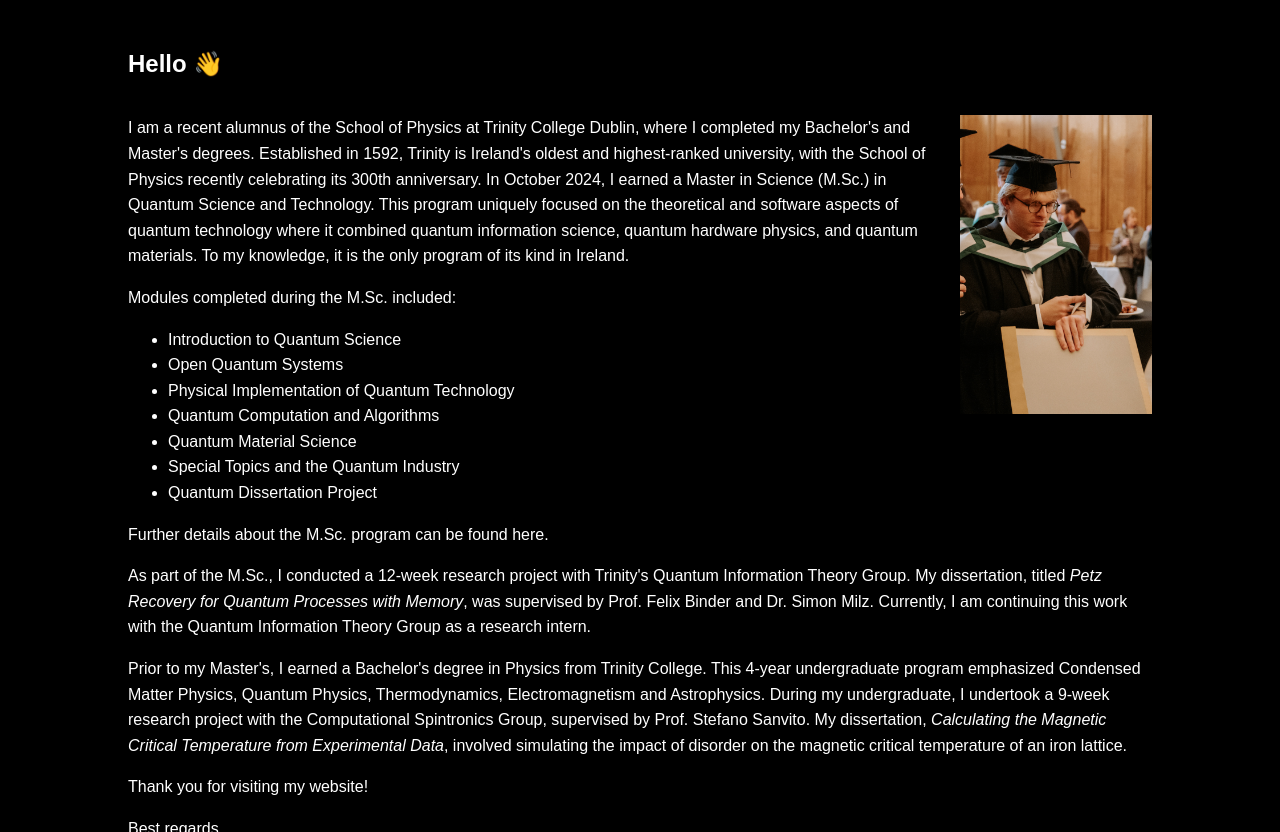
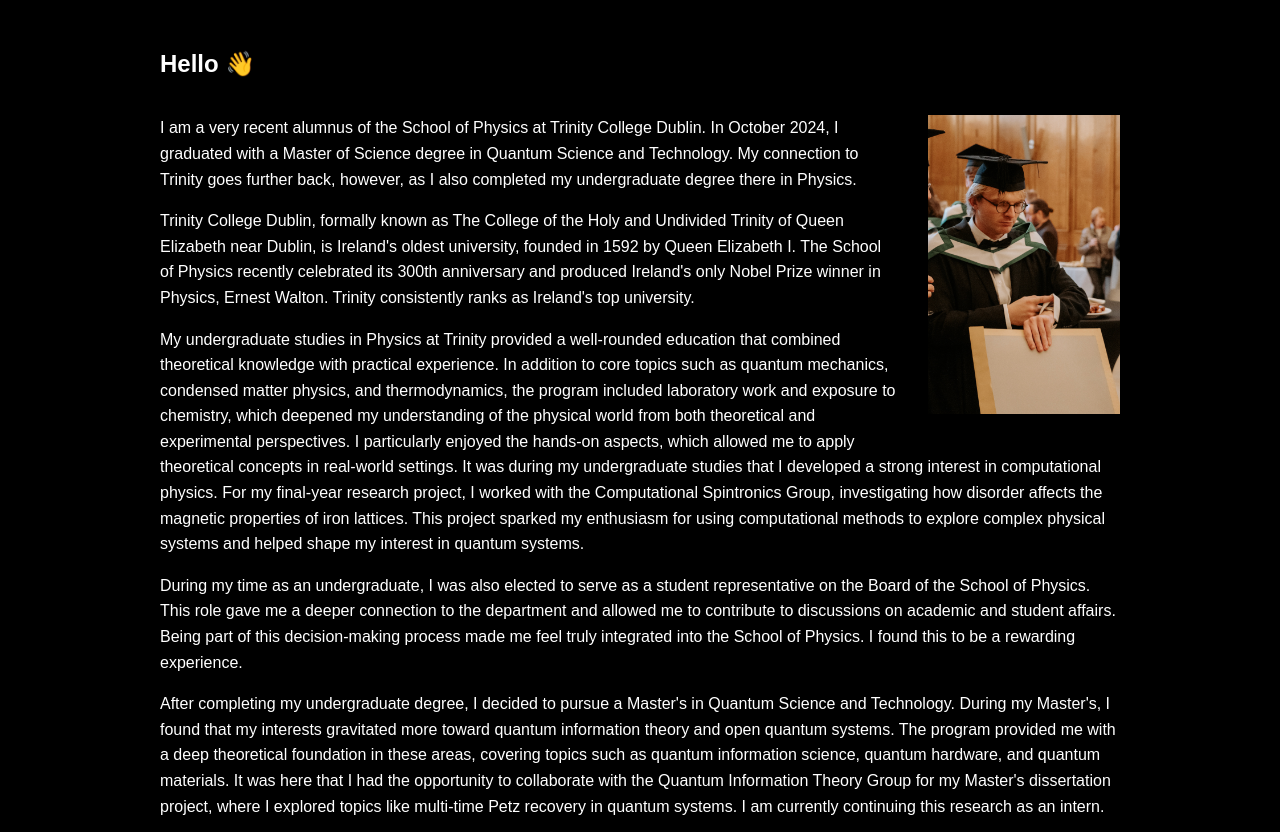
Before and after one commit to dillon-broaders/dillon-broaders.github.io, a plain HTML site: page about.html in a window 1280 px wide. Shown: the part 112-944 px from the top of the page. Drawn offline with Linux system fonts and the light colour scheme.

Commit message:
updated bio

```diff
--- a/about.html
+++ b/about.html
@@ -26,44 +26,46 @@
     <section class="about-container">
         <h2>Hello &#128075;</h2>
         <img src="me.png" class="profile-image" alt="Dillon Broaders">
-        <p>
-          I am a recent alumnus of the School of Physics at Trinity College Dublin, where I completed my
-          Bachelor's and Master's degrees. Established in 1592, Trinity is Ireland's oldest and highest-ranked
-          university, with the School of Physics recently celebrating its 300th anniversary.
-          In October 2024, I earned a Master in Science (M.Sc.) in Quantum Science and Technology. This program uniquely focused on the
-          theoretical and software aspects of quantum technology where it combined quantum information science, quantum
-          hardware physics, and quantum materials. To my knowledge, it is the only program of its kind in Ireland.
-      </p>
-      <p> Modules completed during the M.Sc. included:</p>
-      <ul>
-          <li>Introduction to Quantum Science</li>
-          <li>Open Quantum Systems</li>
-          <li>Physical Implementation of Quantum Technology</li>
-          <li>Quantum Computation and Algorithms</li>
-          <li>Quantum Material Science</li>
-          <li>Special Topics and the Quantum Industry</li>
-          <li>Quantum Dissertation Project</li>
-      </ul>
       <p>
-          Further details about the M.Sc. program can be found
-          <a href="https://www.tcd.ie/courses/postgraduate/courses/quantum-science-and-technology-msc--pgraddip/" target="_blank">here</a>.
+          I am a very recent alumnus of the School of Physics at Trinity College Dublin. In October 2024, I graduated with a Master of
+          Science degree in Quantum Science and Technology. My connection to Trinity goes further back, however, as I also completed my
+          undergraduate degree there in Physics.
       </p>
       <p>
-          As part of the M.Sc., I conducted a 12-week research project with Trinity's
-          <a href="https://www.tcd.ie/physics/research/groups/quantum-information-theory-group/" target="_blank">Quantum Information Theory Group</a>.
-          My dissertation, titled <em>Petz Recovery for Quantum Processes with Memory</em>, was supervised by
-          <a href="https://scholar.google.com.sg/citations?user=Z7VAv60AAAAJ&hl=en" target="_blank">Prof. Felix Binder</a> and
-          <a href="https://scholar.google.com/citations?user=72p40CcAAAAJ&hl=de" target="_blank">Dr. Simon Milz</a>.
-          Currently, I am continuing this work with the Quantum Information Theory Group as a research intern.
+          Trinity College Dublin, formally known as The College of the Holy and Undivided Trinity of Queen Elizabeth near Dublin, is Ireland's
+          oldest university, founded in 1592 by Queen Elizabeth I. The School of Physics recently celebrated its 300th anniversary and produced
+          Ireland's only Nobel Prize winner in Physics, Ernest Walton. Trinity consistently ranks as Ireland's top university.
       </p>
       <p>
-          Prior to my Master's, I earned a Bachelor's degree in Physics from Trinity College. This 4-year
-          undergraduate program emphasized Condensed Matter Physics, Quantum Physics, Thermodynamics, Electromagnetism and Astrophysics. During my
-          undergraduate, I undertook a 9-week research project with the
-          <a href="https://www.spincomp.com" target="_blank">Computational Spintronics Group</a>, supervised by
-          <a href="https://scholar.google.com/citations?user=EUXp2J0AAAAJ&hl=en" target="_blank">Prof. Stefano Sanvito</a>.
-          My dissertation, <em>Calculating the Magnetic Critical Temperature from Experimental Data</em>, involved simulating
-          the impact of disorder on the magnetic critical temperature of an iron lattice.
+          My undergraduate studies in Physics at Trinity provided a well-rounded education that combined theoretical knowledge with
+          practical experience. In addition to core topics such as quantum mechanics, condensed matter physics, and thermodynamics,
+          the program included laboratory work and exposure to chemistry, which deepened my understanding of the physical world from
+          both theoretical and experimental perspectives. I particularly enjoyed the hands-on aspects, which allowed me to apply theoretical
+          concepts in real-world settings. It was during my undergraduate studies that I developed a strong interest in computational physics.
+          For my final-year research project, I worked with the Computational Spintronics Group, investigating how disorder affects the
+          magnetic properties of iron lattices. This project sparked my enthusiasm for using computational methods to explore complex physical
+          systems and helped shape my interest in quantum systems.
+      </p>
+      <p>
+          During my time as an undergraduate, I was also elected to serve as a student representative on the Board of the School of Physics.
+          This role gave me a deeper connection to the department and allowed me to contribute to discussions on academic and student affairs.
+          Being part of this decision-making process made me feel truly integrated into the School of Physics. I found this to be a rewarding
+          experience.
+      </p>
+      <p>
+          After completing my undergraduate degree, I decided to pursue a Master's in Quantum Science and Technology. During my Master's,
+          I found that my interests gravitated more toward quantum information theory and open quantum systems. The program provided me with
+          a deep theoretical foundation in these areas, covering topics such as quantum information science, quantum hardware, and quantum
+          materials. It was here that I had the opportunity to collaborate with the Quantum Information Theory Group for my Master's
+          dissertation project, where I explored topics like multi-time Petz recovery in quantum systems. I am currently continuing this
+          research as an intern.
+      </p>
+      <p>
+          Throughout my studies, I also developed strong programming skills, particularly in Python, with over five years of experience.
+          My programming work spans a variety of applications, from data analysis and numerical simulations to quantum computing frameworks
+          like Qiskit. I also have experience with optimization tools like CVXPY and some familiarity with Julia. These programming skills
+          have been essential in my research, especially for developing computational models and simulations of quantum systems. I continue
+          to build on these skills in my current research work.
       </p>
       <p>
           Thank you for visiting my website!
@@ -72,6 +74,8 @@
           Best regards, <br>
           Dillon
       </p>
+
+
 
     </section>
     <script src="hamburger.js"></script>
--- a/styles.css
+++ b/styles.css
@@ -147,7 +147,7 @@ a.cv-link:hover, a.about-link:hover, a.notes-link:hover,a:hover  {
 
 .about-container {
   font-family: Arial, sans-serif;
-  max-width: 80%;
+  max-width: 75%;
   margin: 0 auto;
   line-height: 1.6;
   padding: 2rem;
```
Also changed, not shown: index.html (+1 -1 lines).
